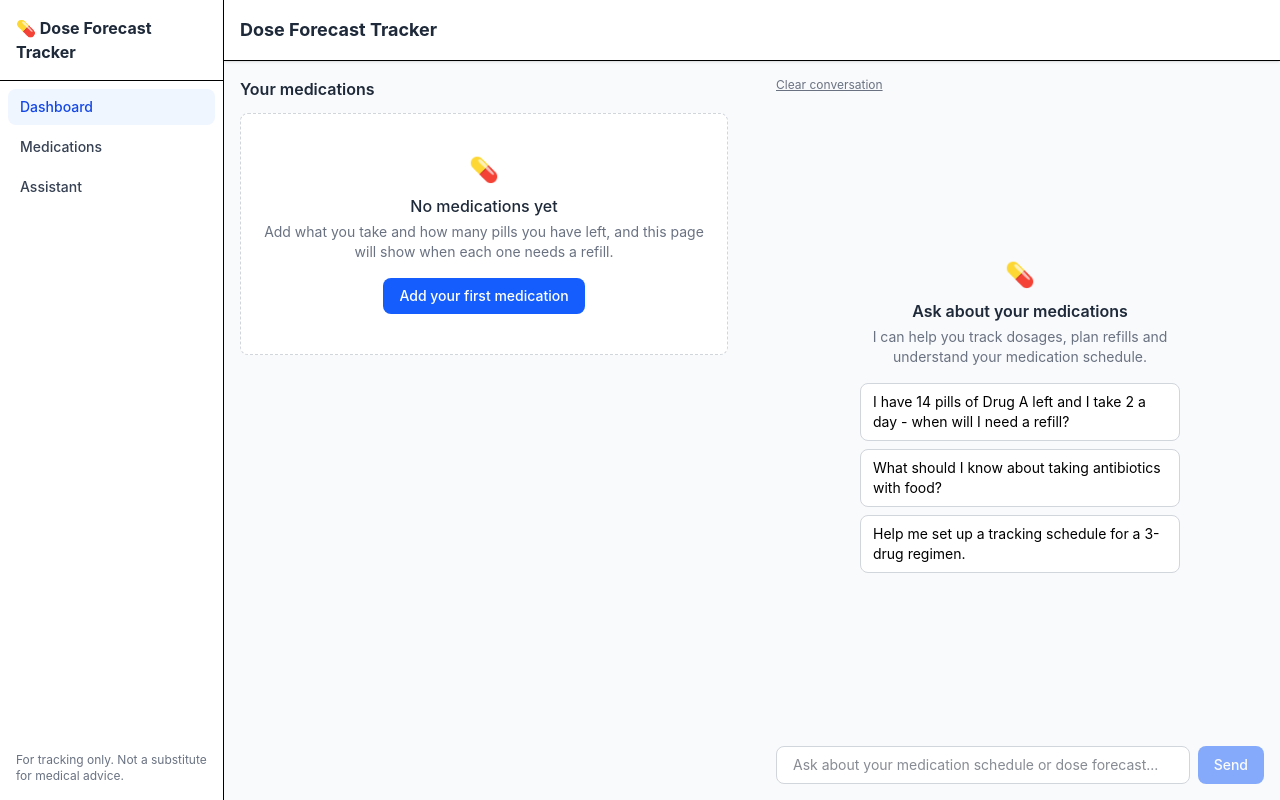
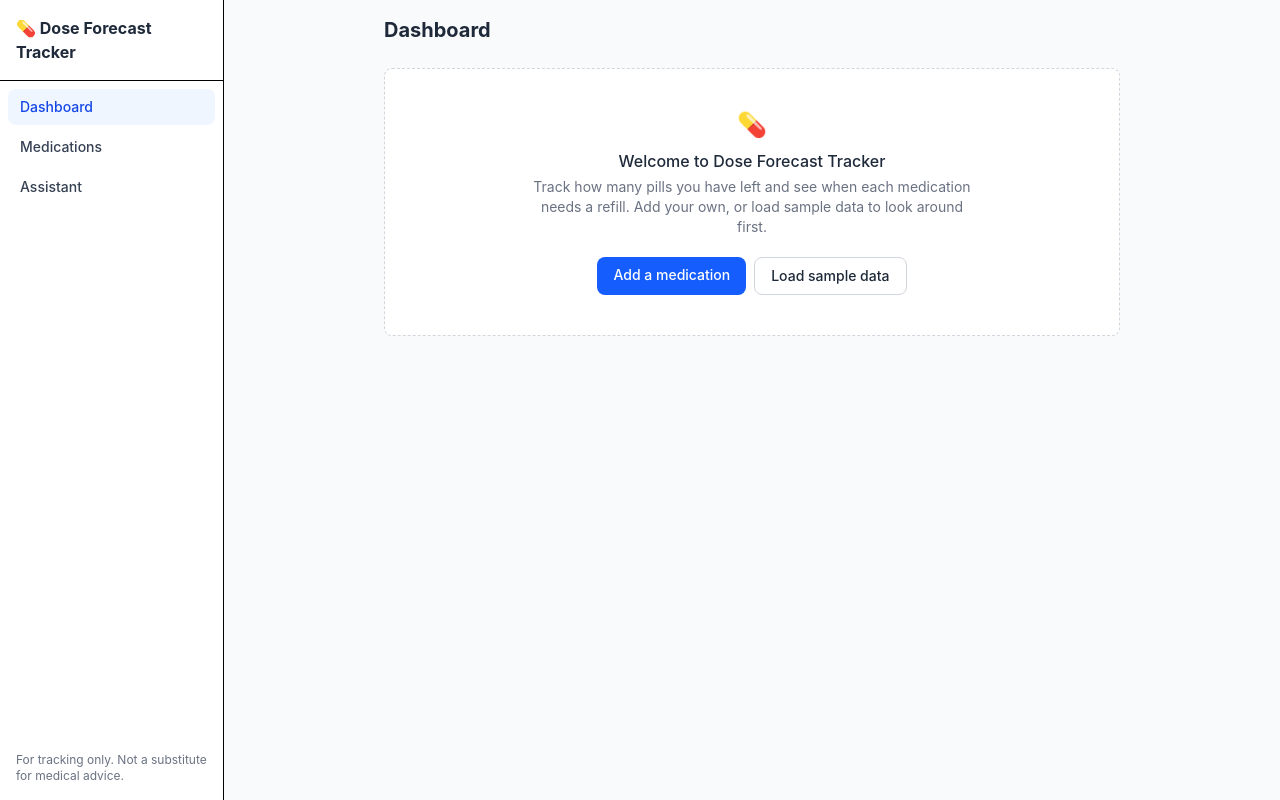
Before and after one commit to TehreemFarooq-cs/dose-forecast-tracker, a Next.js app: page / in a window 1280 px wide. Built offline with nearby package versions, Linux system fonts and the light colour scheme.

Commit message:
feat: add dashboard home with summary tiles, supply chart and sample data

```diff
--- a/app/page.tsx
+++ b/app/page.tsx
@@ -1,12 +1,5 @@
-import AppShell from '@/components/AppShell';
+import DashboardHome from '@/components/DashboardHome';
 
 export default function Home() {
-  return (
-    <main className="flex flex-col h-dvh bg-gray-50">
-      <header className="p-4 border-b bg-white shadow-sm">
-        <h1 className="text-lg font-bold text-gray-800">Dose Forecast Tracker</h1>
-      </header>
-      <AppShell />
-    </main>
-  );
+  return <DashboardHome />;
 }
--- /dev/null
+++ b/components/DashboardHome.tsx
@@ -0,0 +1,184 @@
+'use client';
+
+import Link from 'next/link';
+import { useMemo, useState } from 'react';
+import RefillForecastCard from './RefillForecastCard';
+import { useMedications } from '@/lib/use-medications';
+import { calculateRefillForecast, type RefillForecast } from '@/lib/forecast';
+import { sampleMedications } from '@/lib/sample-data';
+
+const BAR_COLOR = {
+  ok: 'bg-green-500',
+  low: 'bg-yellow-500',
+  critical: 'bg-red-500',
+} as const;
+const MAX_BAR_DAYS = 30;
+
+type Entry = { id: string; forecast: RefillForecast };
+
+function Stat({ label, children }: { label: string; children: React.ReactNode }) {
+  return (
+    <div className="bg-white border border-gray-200 rounded-lg p-3">
+      <dt className="text-xs text-gray-500">{label}</dt>
+      <dd className="text-lg font-semibold text-gray-800">{children}</dd>
+    </div>
+  );
+}
+
+export default function DashboardHome() {
+  const { medications, hasLoaded, add } = useMedications();
+  const [seeding, setSeeding] = useState(false);
+
+  const entries: Entry[] = useMemo(
+    () =>
+      medications
+        .filter((m) => m.dosesPerDay > 0)
+        .map((m) => ({
+          id: m.id,
+          forecast: calculateRefillForecast({
+            drugName: m.name,
+            pillsRemaining: m.pillsRemaining,
+            dosesPerDay: m.dosesPerDay,
+          }),
+        }))
+        .sort((a, b) => a.forecast.daysRemaining - b.forecast.daysRemaining),
+    [medications],
+  );
+
+  const needAttention = entries.filter((e) => e.forecast.status !== 'ok');
+  const next = entries[0]?.forecast ?? null;
+
+  const loadSamples = async () => {
+    if (seeding) return;
+    setSeeding(true);
+    try {
+      for (const sample of sampleMedications) await add(sample);
+    } finally {
+      setSeeding(false);
+    }
+  };
+
+  return (
+    <div className="h-full overflow-y-auto">
+      <div className="max-w-3xl mx-auto p-4 space-y-6">
+        <h1 className="text-xl font-bold text-gray-800">Dashboard</h1>
+
+        {!hasLoaded ? (
+          <div role="status" aria-label="Loading dashboard" className="space-y-3">
+            <div className="grid gap-3 sm:grid-cols-3">
+              <div className="h-16 rounded-lg bg-gray-200 animate-pulse" />
+              <div className="h-16 rounded-lg bg-gray-200 animate-pulse" />
+              <div className="h-16 rounded-lg bg-gray-200 animate-pulse" />
+            </div>
+            <div className="h-28 rounded-lg bg-gray-200 animate-pulse" />
+          </div>
+        ) : medications.length === 0 ? (
+          <div className="text-center py-10 px-4 bg-white border border-dashed border-gray-300 rounded-lg">
+            <p className="text-2xl mb-2" aria-hidden="true">
+              💊
+            </p>
+            <h2 className="font-medium text-gray-800 mb-1">Welcome to Dose Forecast Tracker</h2>
+            <p className="text-sm text-gray-500 mb-5 max-w-md mx-auto">
+              Track how many pills you have left and see when each medication needs a refill. Add
+              your own, or load sample data to look around first.
+            </p>
+            <div className="flex flex-col sm:flex-row gap-2 justify-center">
+              <Link
+                href="/medications"
+                className="bg-blue-600 text-white px-4 py-2 rounded-lg text-sm font-medium hover:bg-blue-700"
+              >
+                Add a medication
+              </Link>
+              <button
+                type="button"
+                onClick={loadSamples}
+                disabled={seeding}
+                className="border border-gray-300 bg-white text-gray-800 px-4 py-2 rounded-lg text-sm font-medium hover:bg-gray-50 disabled:opacity-50"
+              >
+                {seeding ? 'Loading…' : 'Load sample data'}
+              </button>
+            </div>
+          </div>
+        ) : (
+          <>
+            <dl className="grid gap-3 sm:grid-cols-3">
+              <Stat label="Medications tracked">{medications.length}</Stat>
+              <Stat label="Need a refill soon">{needAttention.length}</Stat>
+              <Stat label="Next refill">
+                {next ? (
+                  <>
+                    {next.drugName}
+                    <span className="block text-xs font-normal text-gray-500">
+                      {next.refillByDate}
+                    </span>
+                  </>
+                ) : (
+                  '—'
+                )}
+              </Stat>
+            </dl>
+
+            <section aria-labelledby="attention-heading">
+              <h2 id="attention-heading" className="text-base font-semibold text-gray-800 mb-2">
+                Needs attention
+              </h2>
+              {needAttention.length === 0 ? (
+                <p className="text-sm text-green-800 bg-green-50 border border-green-300 rounded-lg p-3">
+                  Everything is on track. No refills are needed in the next week.
+                </p>
+              ) : (
+                <ul>
+                  {needAttention.slice(0, 3).map(({ id, forecast }) => (
+                    <li key={id}>
+                      <RefillForecastCard result={forecast} />
+                    </li>
+                  ))}
+                </ul>
+              )}
+            </section>
+
+            {entries.length > 0 && (
+              <section aria-labelledby="supply-heading">
+                <h2 id="supply-heading" className="text-base font-semibold text-gray-800 mb-2">
+                  Days of supply left
+                </h2>
+                <ul className="space-y-3 bg-white border border-gray-200 rounded-lg p-4">
+                  {entries.map(({ id, forecast }) => (
+                    <li key={id}>
+                      <div className="flex justify-between text-sm text-gray-700 mb-1">
+                        <span>{forecast.drugName}</span>
+                        <span>
+                          {forecast.daysRemaining} {forecast.daysRemaining === 1 ? 'day' : 'days'}
+                        </span>
+                      </div>
+                      <div className="h-2 rounded-full bg-gray-200" aria-hidden="true">
+                        <div
+                          className={`h-2 rounded-full ${BAR_COLOR[forecast.status]}`}
+                          style={{
+                            width: `${Math.max(
+                              4,
+                              (Math.min(forecast.daysRemaining, MAX_BAR_DAYS) / MAX_BAR_DAYS) * 100,
+                            )}%`,
+                          }}
+                        />
+                      </div>
+                    </li>
+                  ))}
+                </ul>
+              </section>
+            )}
+
+            <div className="flex flex-wrap gap-3 text-sm">
+              <Link href="/medications" className="text-blue-700 hover:underline">
+                Manage medications →
+              </Link>
+              <Link href="/assistant" className="text-blue-700 hover:underline">
+                Ask the assistant →
+              </Link>
+            </div>
+          </>
+        )}
+      </div>
+    </div>
+  );
+}
--- /dev/null
+++ b/lib/sample-data.ts
@@ -0,0 +1,9 @@
+import type { MedicationInput } from './medications';
+
+// One of each status so the dashboard shows its full range.
+export const sampleMedications: MedicationInput[] = [
+  { name: 'Amoxicillin', pillsRemaining: 3, dosesPerDay: 3 }, // 1 day  → critical
+  { name: 'Vitamin D', pillsRemaining: 5, dosesPerDay: 1 }, //   5 days → low
+  { name: 'Metformin', pillsRemaining: 60, dosesPerDay: 2 }, //  30 days → ok
+  { name: 'Ibuprofen', pillsRemaining: 12, dosesPerDay: 0 }, //  as-needed
+];
```
